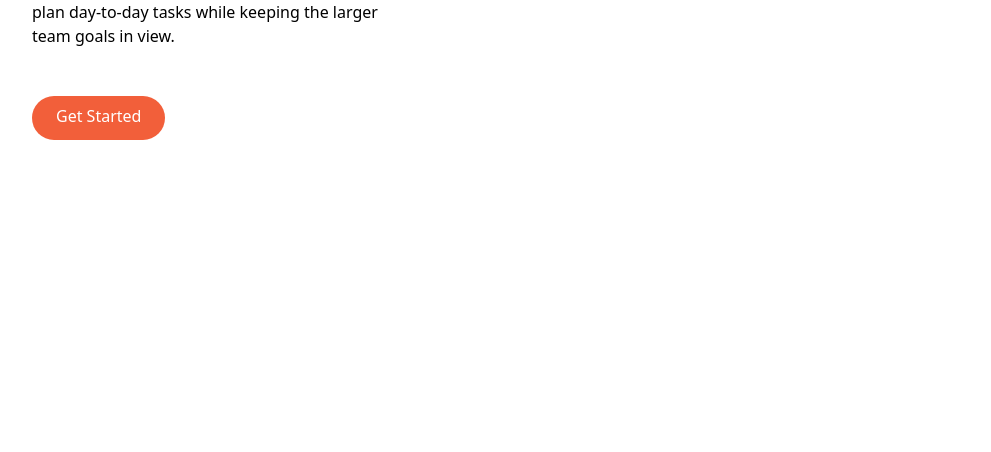
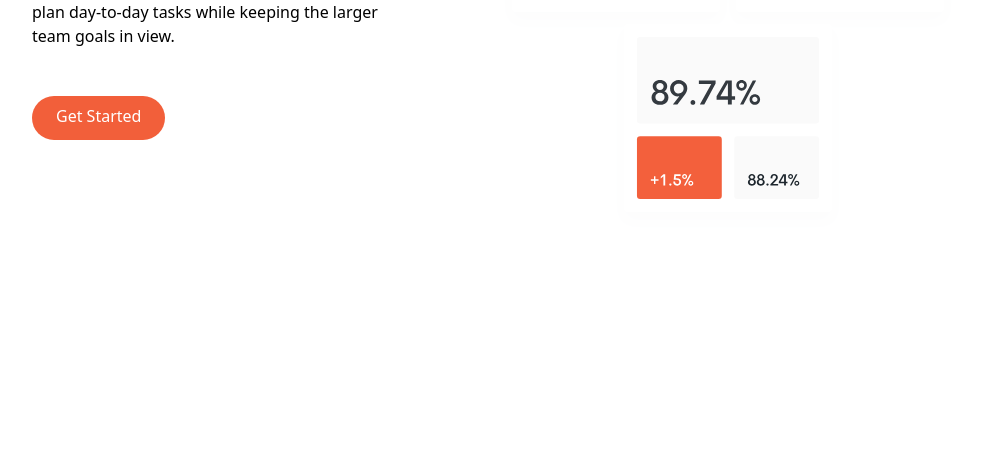
Before and after one commit to misikir21/manage-tailwind, a website: page index.html in a window 1280 px wide. Shown: the part 348-800 px from the top of the page, without its empty margins (144-1135 px from the left). Drawn offline with Linux system fonts and the light colour scheme.

Commit message:
add hero secto

```diff
--- a/index.html
+++ b/index.html
@@ -51,6 +51,10 @@
 					>
 				</div>
 			</div>
+			<!--image-->
+			<div class="md:w-1/2">
+				<img src="./img/illustration-intro.svg" alt="" />
+			</div>
 		</section>
 	</body>
 </html>
```
